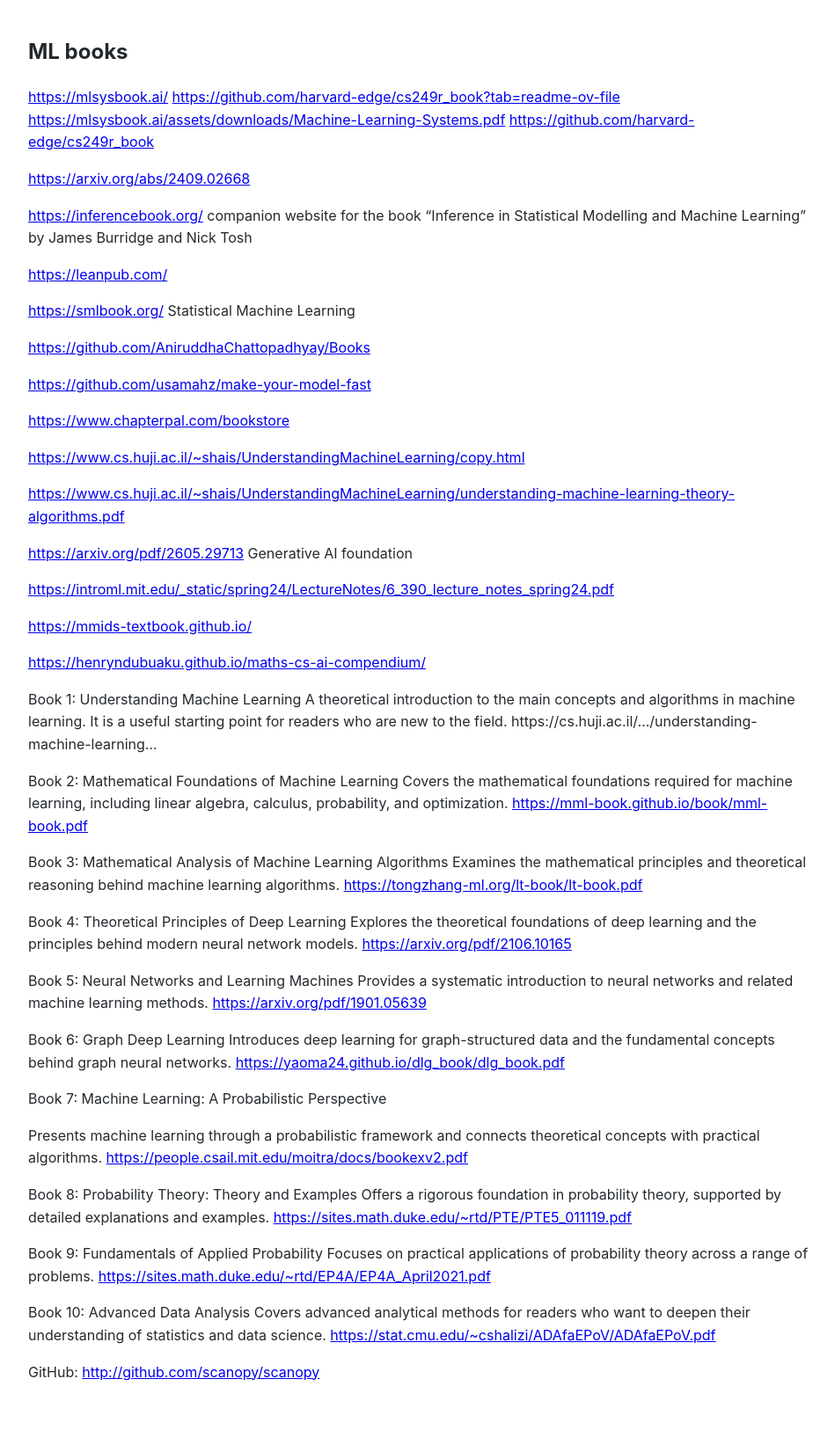
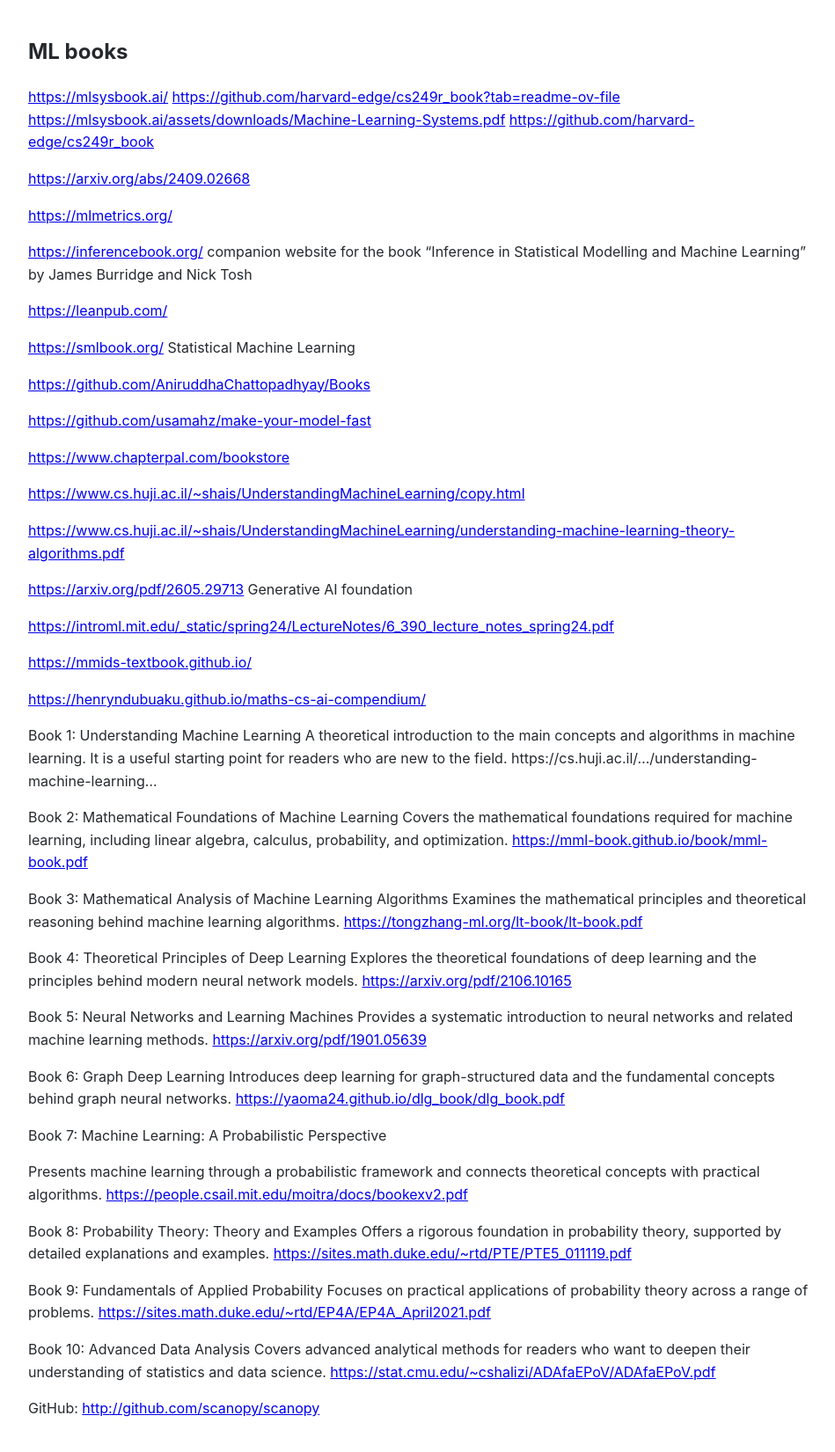
Before and after one commit to Michael-Lubinsky/michael-lubinsky.github.com, a Jekyll site: the page built from ml/ml_books.md, in a window 1280 px wide. Shown: the whole page at 88% size, without its empty margins (158-1107 px from the left). Built offline with Jekyll 4.4.1, drawn with Linux system fonts in a browser that asks for light colours; our own code applies the rules of GitHub Pages for plain Markdown files; before the commit the page ends 1609 px from its top, so only the background shows below that.

Commit message:
Add new links to ml_books.md

```diff
--- a/ml/ml_books.md
+++ b/ml/ml_books.md
@@ -6,6 +6,8 @@
 <https://github.com/harvard-edge/cs249r_book>
 
 <https://arxiv.org/abs/2409.02668>
+
+<https://mlmetrics.org/>
 
 <https://inferencebook.org/> companion website for the book "Inference in Statistical Modelling and Machine Learning" by James Burridge and Nick Tosh
 
```
